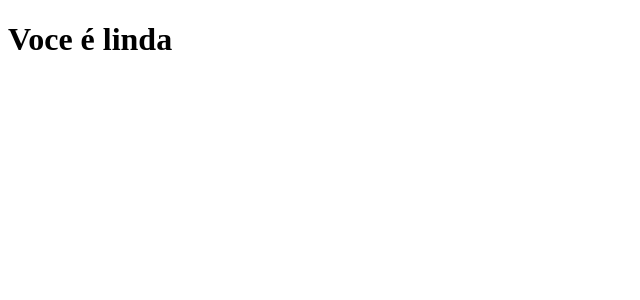
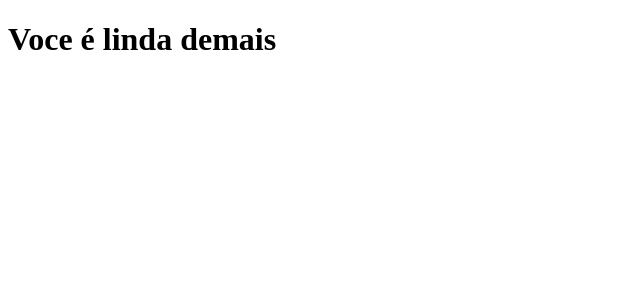
Before and after one commit to murilohunold/clone-tabnews, a Next.js app: page / in a window 1280 px wide. Shown: the top 300 px of the page, without its empty margins (0-640 px from the left). Built offline with nearby package versions, Linux system fonts and the light colour scheme.

Commit message:
alterando mensagem

```diff
--- a/pages/index.js
+++ b/pages/index.js
@@ -1,5 +1,5 @@
 function Home(){
-    return <h1>Voce é linda</h1>
+    return <h1>Voce é linda demais</h1>
 }
 
 export default Home;
```
